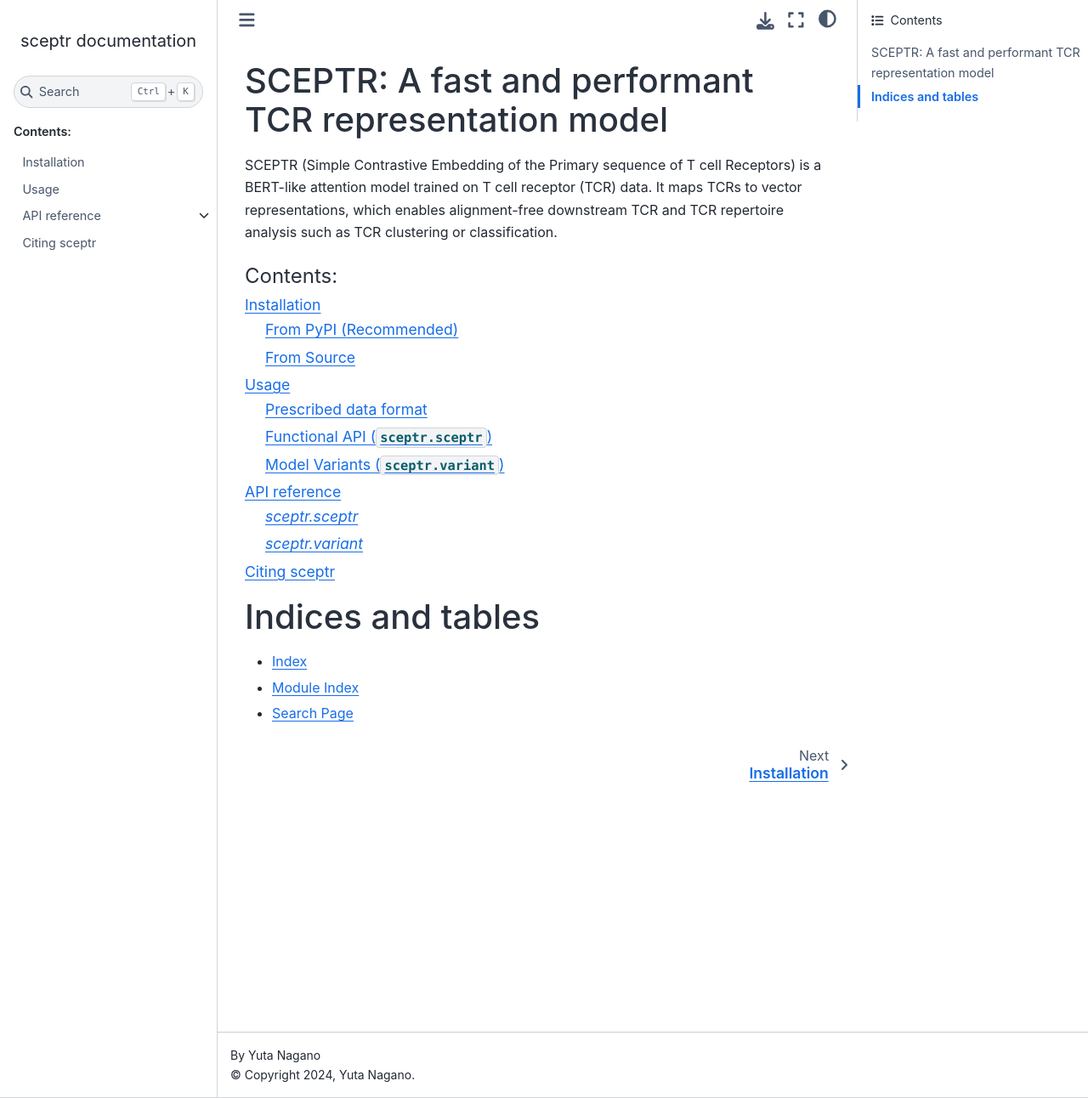
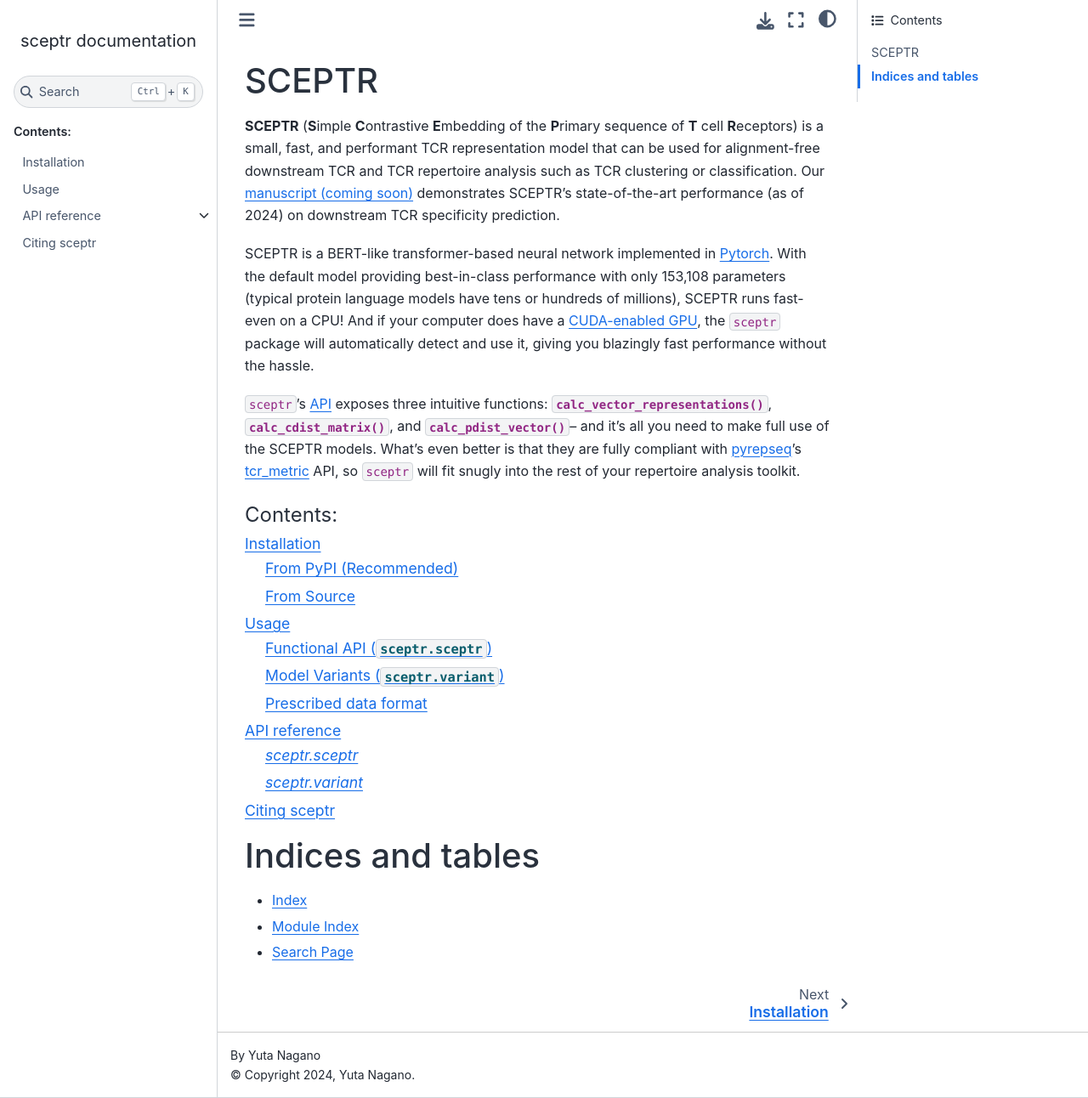
Before and after one commit to yutanagano/sceptr, a Sphinx documentation site: the page built from docs/index.rst, in a window 1280 px wide and 1292 px high. Shown: the whole window at 85% size. Built offline with Sphinx 7.4.7 and the Sphinx Book theme 1.1.4, drawn with Linux system fonts in a browser that asks for light colours.

Commit message:
Further polish the documentation

```diff
--- a/docs/index.rst
+++ b/docs/index.rst
@@ -3,11 +3,18 @@
    You can adapt this file completely to your liking, but it should at least
    contain the root `toctree` directive.
 
-SCEPTR: A fast and performant TCR representation model
-======================================================
+SCEPTR
+======
 
-SCEPTR (Simple Contrastive Embedding of the Primary sequence of T cell Receptors) is a BERT-like attention model trained on T cell receptor (TCR) data.
-It maps TCRs to vector representations, which enables alignment-free downstream TCR and TCR repertoire analysis such as TCR clustering or classification.
+**SCEPTR** (\ **S**\ imple **C**\ ontrastive **E**\ mbedding of the **P**\ rimary sequence of **T** cell **R**\ eceptors) is a small, fast, and performant TCR representation model that can be used for alignment-free downstream TCR and TCR repertoire analysis such as TCR clustering or classification.
+Our `manuscript (coming soon) <about:blank>`_ demonstrates SCEPTR's state-of-the-art performance (as of 2024) on downstream TCR specificity prediction.
+
+SCEPTR is a BERT-like transformer-based neural network implemented in `Pytorch <https://pytorch.org>`_.
+With the default model providing best-in-class performance with only 153,108 parameters (typical protein language models have tens or hundreds of millions), SCEPTR runs fast- even on a CPU!
+And if your computer does have a `CUDA-enabled GPU <https://en.wikipedia.org/wiki/CUDA>`_, the ``sceptr`` package will automatically detect and use it, giving you blazingly fast performance without the hassle.
+
+``sceptr``'s :ref:`API <api>` exposes three intuitive functions: :py:func:`~sceptr.sceptr.calc_vector_representations`, :py:func:`~sceptr.sceptr.calc_cdist_matrix`, and :py:func:`~sceptr.sceptr.calc_pdist_vector`-- and it's all you need to make full use of the SCEPTR models.
+What's even better is that they are fully compliant with `pyrepseq <https://pyrepseq.readthedocs.io>`_'s `tcr_metric <https://pyrepseq.readthedocs.io/en/latest/api.html#pyrepseq.metric.tcr_metric.TcrMetric>`_ API, so ``sceptr`` will fit snugly into the rest of your repertoire analysis toolkit.
 
 .. toctree::
    :maxdepth: 2
--- a/docs/sceptr_sceptr.rst
+++ b/docs/sceptr_sceptr.rst
@@ -1,3 +1,5 @@
+.. _api:
+
 `sceptr.sceptr`
 ===============
 
```
Also changed, not shown: docs/installation.rst (+8 -8 lines), docs/usage.rst (+28 -27 lines), 3 other files.
